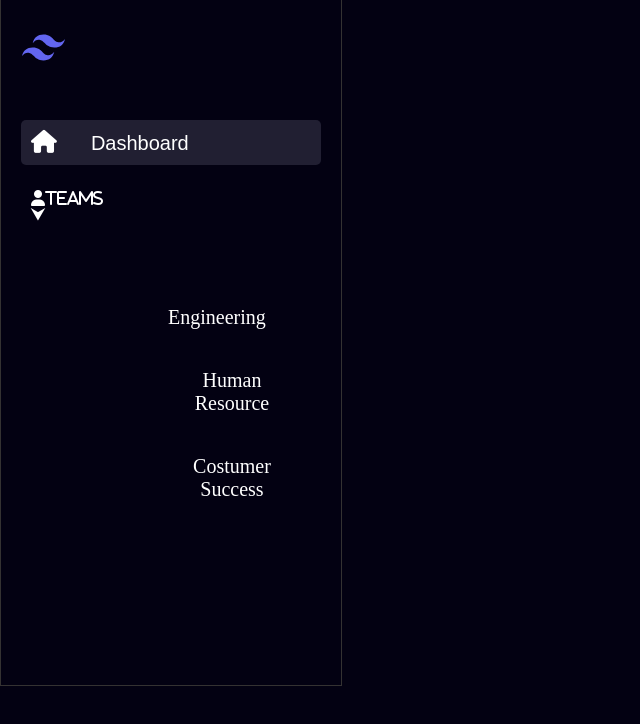
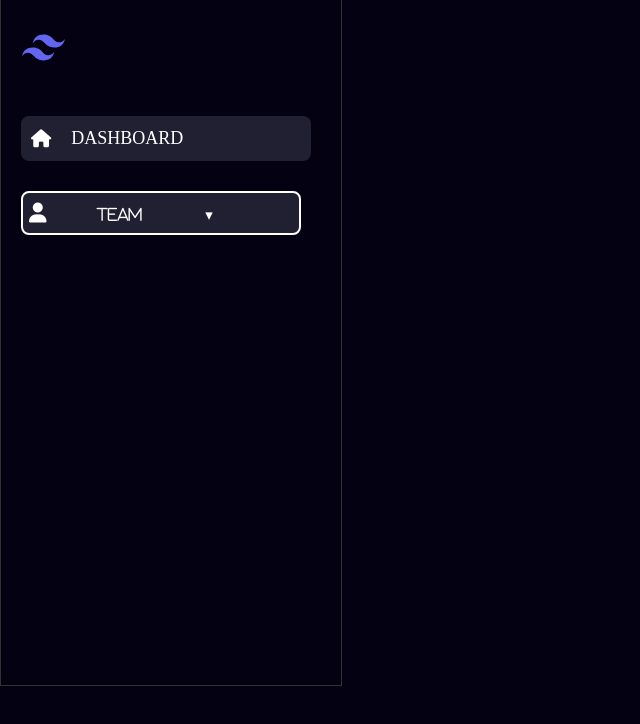
Before and after one commit to abhay-singh-06/HTML-and-CSS-Projects, a plain HTML site: page Sidebar Navigation/index.html in a window 1280 px wide. Shown: the whole page, without its empty margins (0-640 px from the left). Drawn offline with Linux system fonts and the light colour scheme.

Commit message:
feat:style css

```diff
--- a/Sidebar Navigation/index.html
+++ b/Sidebar Navigation/index.html
@@ -19,25 +19,27 @@
       </div>
       <div>
         <!-- Dashboard section -->
-        <span class="dash">
-          <a href="#"
-            ><i class="fa fa-home"></i>
-            <span class="board"> Dashboard</span>
-          </a>
-        </span>
-      </div>
-      <div>
-        <!-- Dashboard section -->
-        <span class="team">
-          <a href="#"
-            ><i class="fa fa-user">Teams ⮟</i>
-            <ul class="dropdown">
-              <li><a href="#">Engineering</a></li>
-              <li><a href="#">Human Resource</a></li>
-              <li><a href="#">Costumer Success</a></li>
-            </ul>
-          </a>
-        </span>
+        <div class="box">
+          <ul>
+            <li>
+              <a href="#" class="dash"><i class="fa fa-home"></i>DASHBOARD</a>
+            </li>
+            <li>
+              <a href="#" class="team"
+                ><i class="fa fa-user">
+                  <span class="inner">team &#x25BE;</span>
+                </i>
+                <div class="dropdown">
+                  <ul>
+                    <li><a href="#">Engineering</a></li>
+                    <li><a href="#">Human Resouce</a></li>
+                    <li><a href="#">Costumer Success</a></li>
+                  </ul>
+                </div>
+              </a>
+            </li>
+          </ul>
+        </div>
       </div>
     </div>
   </body>
--- a/Sidebar Navigation/style.css
+++ b/Sidebar Navigation/style.css
@@ -20,7 +20,7 @@ body {
 
 /* logo section head */
 .head {
-  height: 120px;
+  height: 110px;
 }
 
 /* Logo section style  */
@@ -32,70 +32,89 @@ body {
   height: 45px;
   width: 45px;
 }
-/* Dashboard style section */
+
+/* second main container box */
+
+.box {
+  height: 500px;
+  width: 300px;
+}
+
+/* Dashboard section */
+
 .dash {
+  color: white;
+  text-decoration: none;
+  background-color: rgb(33, 31, 50);
+  font-size: large;
+  font-weight: 500;
   display: flex;
-  height: 35px;
-  background-color: rgb(33, 31, 50);
-  padding-top: 10px;
+  height: 45px;
+  width: 280px;
+  align-items: center;
+  position: relative;
+  left: -40px;
+  border-radius: 8px;
   padding-left: 10px;
-  border-radius: 5px;
-  cursor: pointer;
+  top: -10px;
 }
-/* Home icon section */
+
 .fa-home {
   color: white;
-  font-size: 23px;
+  margin-right: 20px;
+  display: flex;
 }
 
-.board {
+/* list second team */
+.inner {
+  font-size: 15px;
+  font-weight: 500;
+}
+.team {
+  word-spacing: 45px;
+  display: flex;
+  height: 45px;
   color: white;
+  font-size: 20px;
   text-decoration: none;
-  font-size: 20px;
-  font-weight: 100;
-  font-family: sans-serif;
-  margin: 30px;
+  width: 280px;
+  border-radius: 8px;
+  position: relative;
+  left: -40px;
 }
-/* Dashboard text style none */
-a {
-  text-decoration: none;
-}
-/* Second Option list */
-.team {
-  display: flex;
-  height: 35px;
 
-  padding-top: 10px;
-  padding-left: 10px;
-  border-radius: 5px;
-  cursor: pointer;
-  margin-top: 15px;
-}
-.list {
-  background-color: rgb(3, 1, 18);
-  position: relative;
-  right: -100px;
-}
-.team:hover {
-  background-color: rgb(33, 31, 50);
-}
-.fa-user {
-  text-decoration: none;
-  color: white;
-  gap: 20px;
-}
 ul {
   list-style: none;
 }
-ul li {
-  display: inline-block;
-  position: relative;
+.dropdown {
+  display: inline-flex;
+  position: absolute;
+  left: 0;
+  font-family: sans-serif font;
 }
-ul a {
+.dropdown ul li a {
+  text-decoration: none;
+  margin: 10px;
+  color: white;
+  display: none;
+}
+.dropdown :hover {
   display: block;
-  padding: 20px 25px;
-  color: #fff;
-  text-decoration: none;
+}
+
+.fa-user {
+  margin-top: 20px;
+  background-color: rgb(33, 31, 50);
+  height: 30px;
+  width: 350px;
+  display: flex;
+  justify-content: center;
   text-align: center;
-  font-size: 20px;
+  padding-right: 80px;
+  padding-top: 10px;
+  border-radius: 8px;
+  border: 2px solid;
 }
+.inner {
+  word-spacing: 60px;
+}
```
